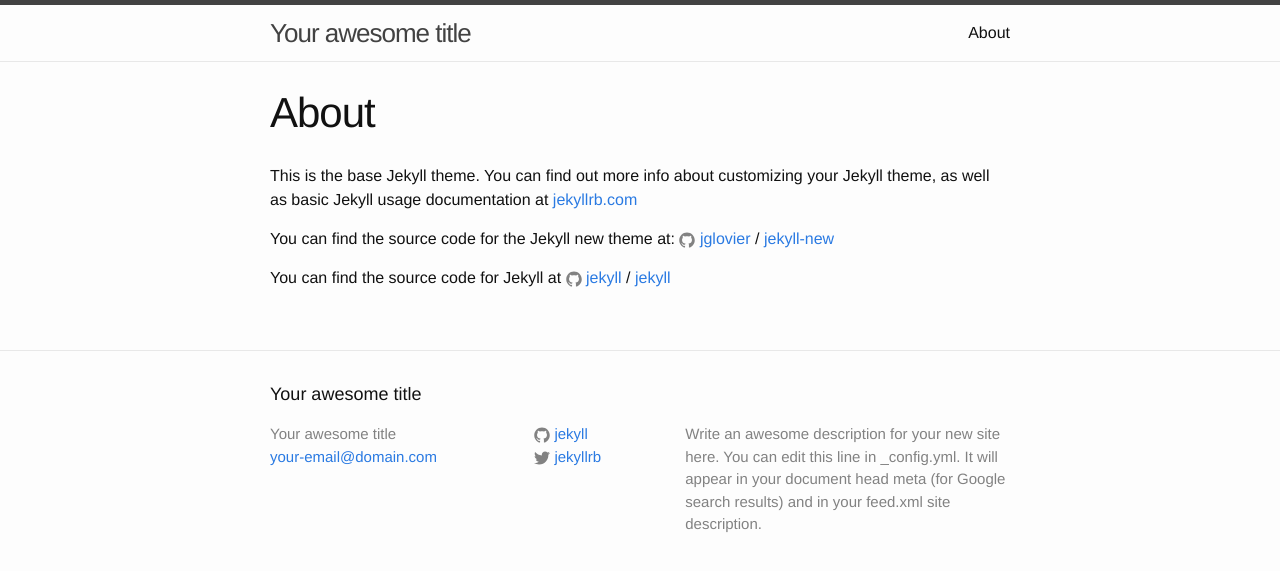
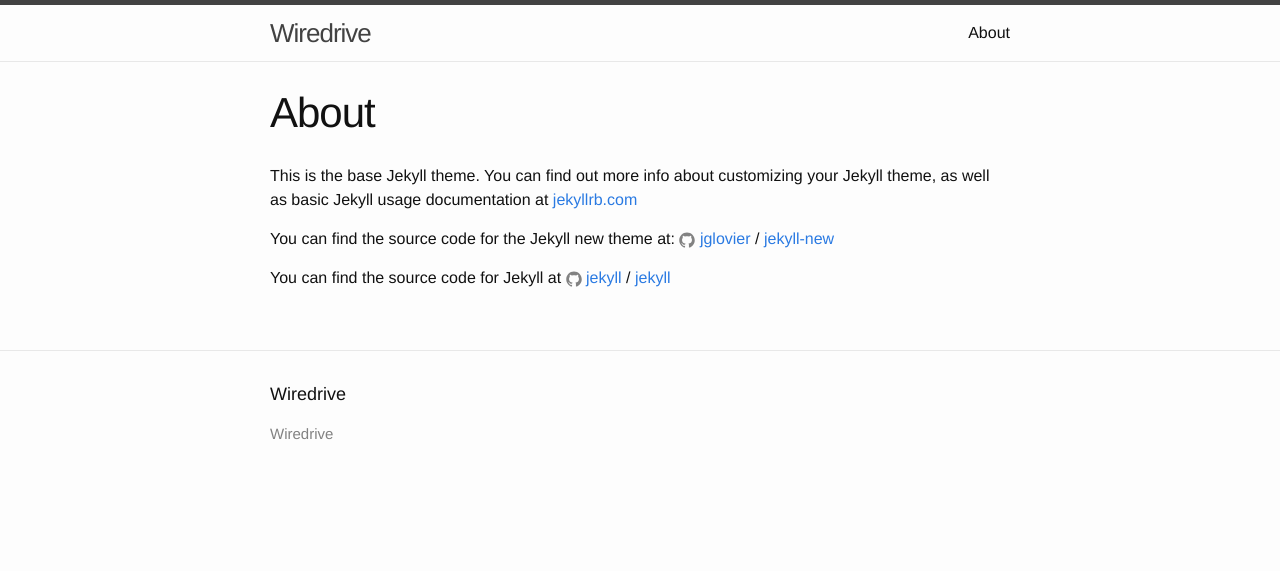
Before and after one commit to ivanchon/wiredrivejk, a Jekyll site: the page built from about.md, in a window 1280 px wide. Shown: the top 571 px of the page. Built offline with Jekyll 4.4.1, drawn with Linux system fonts in a browser that asks for light colours.

Commit message:
Updated Config and 6 other files

```diff
--- a/_config.yml
+++ b/_config.yml
@@ -1,21 +1,23 @@
-# Welcome to Jekyll!
-#
-# This config file is meant for settings that affect your whole blog, values
-# which you are expected to set up once and rarely need to edit after that.
-# For technical reasons, this file is *NOT* reloaded automatically when you use
-# 'jekyll serve'. If you change this file, please restart the server process.
-
-# Site settings
-title: Your awesome title
-email: your-email@domain.com
-description: > # this means to ignore newlines until "baseurl:"
-  Write an awesome description for your new site here. You can edit this
-  line in _config.yml. It will appear in your document head meta (for
-  Google search results) and in your feed.xml site description.
-baseurl: "" # the subpath of your site, e.g. /blog
-url: "http://yourdomain.com" # the base hostname & protocol for your site
-twitter_username: jekyllrb
-github_username:  jekyll
-
-# Build settings
-markdown: kramdown
+---
+title: Wiredrive
+timezone: UTC
+collections:
+  posts:
+    title: Posts
+    output: true
+  uploads:
+    title: Uploads
+    output: true
+defaults:
+- scope:
+    path: ''
+    type: posts
+  values:
+    layout: post
+    permalink: "/posts/:title/"
+- scope:
+    path: ''
+    type: pages
+  values:
+    layout: page
+permalink: pretty
--- a/_layouts/page.html
+++ b/_layouts/page.html
@@ -1,6 +1,7 @@
 ---
 layout: default
 ---
+
 <article class="post">
 
   <header class="post-header">
--- a/_layouts/post.html
+++ b/_layouts/post.html
@@ -1,6 +1,7 @@
 ---
 layout: default
 ---
+
 <article class="post" itemscope itemtype="http://schema.org/BlogPosting">
 
   <header class="post-header">
--- a/about.md
+++ b/about.md
@@ -1,7 +1,7 @@
 ---
+title: About
+permalink: "/about/"
 layout: page
-title: About
-permalink: /about/
 ---
 
 This is the base Jekyll theme. You can find out more info about customizing your Jekyll theme, as well as basic Jekyll usage documentation at [jekyllrb.com](http://jekyllrb.com/)
--- a/css/main.scss
+++ b/css/main.scss
@@ -1,6 +1,6 @@
 ---
-# Only the main Sass file needs front matter (the dashes are enough)
 ---
+
 @charset "utf-8";
 
 
--- a/feed.xml
+++ b/feed.xml
@@ -1,6 +1,7 @@
 ---
-layout: null
+layout:
 ---
+
 <?xml version="1.0" encoding="UTF-8"?>
 <rss version="2.0" xmlns:atom="http://www.w3.org/2005/Atom">
   <channel>
```
Also changed, not shown: _posts/2015-12-25-welcome-to-jekyll.markdown (+6 -3 lines).
